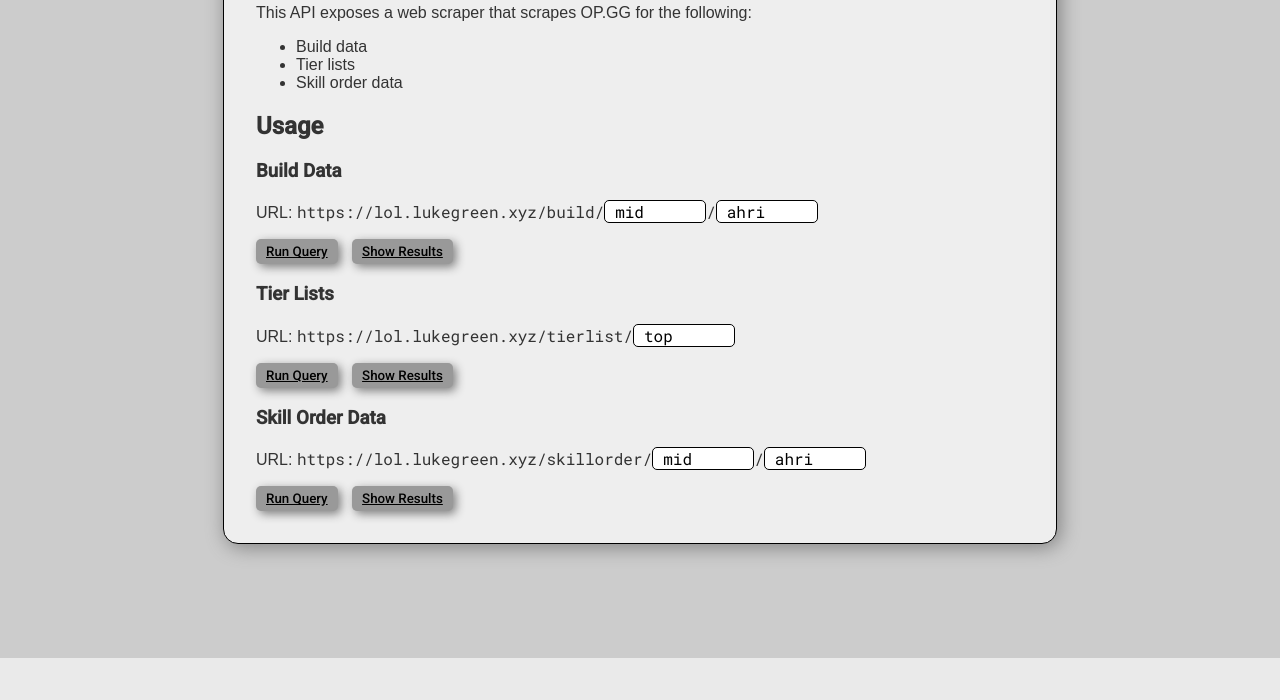
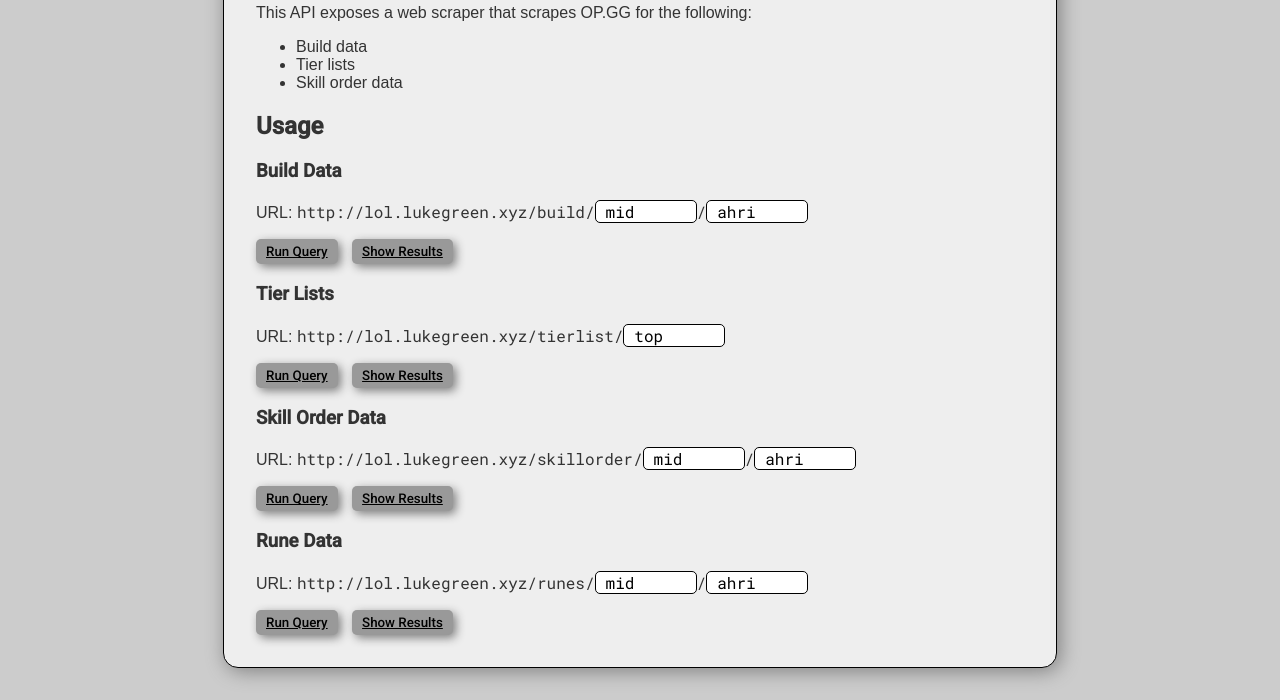
Before and after one commit to jlgre/opgg_scraper, a Flask app: page / in a window 1280 px wide. Shown: the part 142-842 px from the top of the page. Before the commit the page ends 800 px from the top, so only its background shows below. Run offline with Flask 2, Linux system fonts and the light colour scheme.

Commit message:
add rune to website

```diff
--- a/main.py
+++ b/main.py
@@ -3,6 +3,7 @@ from flask import Flask, jsonify, render_template
 import tier_list
 import skill_order
 import build
+import runes
 
 app = Flask(__name__)
 
@@ -41,6 +42,10 @@ def api_build(lane, champ):
 def api_skill_order(lane, champ):
     return jsonify(skill_order.get(lane, champ))
 
+@app.route('/runes/<lane>/<champ>')
+def api_runes(lane, champ):
+    return jsonify(runes.get(lane, champ))
+
 
 if __name__ == '__main__':
-    app.run(port=8888)
+    app.run(host='0.0.0.0')
--- a/templates/index.html
+++ b/templates/index.html
@@ -86,7 +86,7 @@
     <p>
       URL:
       <code>
-        https://lol.lukegreen.xyz/build/<input
+        http://lol.lukegreen.xyz/build/<input
           id="buildlane"
           type="text"
           value="mid"
@@ -100,7 +100,7 @@
     <p>
       URL:
       <code
-        >https://lol.lukegreen.xyz/tierlist/<input
+        >http://lol.lukegreen.xyz/tierlist/<input
           id="tierlane"
           type="text"
           value="top"
@@ -115,7 +115,7 @@
     <p>
       URL:
       <code>
-        https://lol.lukegreen.xyz/skillorder/<input
+        http://lol.lukegreen.xyz/skillorder/<input
           id="skilllane"
           type="text"
           value="mid"
@@ -127,6 +127,22 @@
       Show Results
     </button>
     <pre id="skillorder" style="display: none;"></pre>
+    <h3>Rune Data</h3>
+    <p>
+      URL:
+      <code>
+        http://lol.lukegreen.xyz/runes/<input
+          id="skilllane"
+          type="text"
+          value="mid"
+        />/<input id="skillchamp" type="text" value="ahri" />
+      </code>
+    </p>
+    <button onclick="getRunes()">Run Query</button>
+    <button id="runesbutton" onClick="showHide('runes')">
+      Show Results
+    </button>
+    <pre id="runes" style="display: none;"></pre>
     <script>
       function showHide(id) {
         var x = document.getElementById(id);
@@ -150,7 +166,7 @@
         const lane = document.getElementById("buildlane").value;
         const champion = document.getElementById("buildchamp").value;
 
-        const URL = "https://lol.lukegreen.xyz/build/" + lane + "/" + champion;
+        const URL = "http://lol.lukegreen.xyz/build/" + lane + "/" + champion;
 
         let response = await fetch(URL);
         let json = await response.json();
@@ -168,13 +184,13 @@
       async function getTierList(shouldShow = true) {
         const lane = document.getElementById("tierlane").value;
 
-        const URL = "https://lol.lukegreen.xyz/tierlist/" + lane;
+        const URL = "http://lol.lukegreen.xyz/tierlist/" + lane;
 
         let response = await fetch(URL);
         let json = await response.json();
 
         let text =
-          "Request:\nGET https://lol.lukegreen.xyz/tierlist/" +
+          "Request:\nGET http://lol.lukegreen.xyz/tierlist/" +
           lane +
           "\n\nResponse:\n";
 
@@ -191,7 +207,7 @@
         const champion = document.getElementById("skillchamp").value;
 
         const URL =
-          "https://lol.lukegreen.xyz/skillorder/" + lane + "/" + champion;
+          "http://lol.lukegreen.xyz/skillorder/" + lane + "/" + champion;
         let response = await fetch(URL);
         let json = await response.json();
 
@@ -205,9 +221,29 @@
         }
       }
 
+      async function getRunes(shouldShow = true) {
+        const lane = document.getElementById("skilllane").value;
+        const champion = document.getElementById("skillchamp").value;
+
+        const URL =
+          "http://lol.lukegreen.xyz/runes/" + lane + "/" + champion;
+        let response = await fetch(URL);
+        let json = await response.json();
+
+        let text = "Request:\nGET " + URL + " \n\nResponse:\n";
+
+        document.getElementById("runes").innerHTML =
+          text + JSON.stringify(json, null, 2);
+
+        if (shouldShow) {
+          show("runes");
+        }
+      }
+
       getBuild(false);
       getTierList(false);
       getSkillOrder(false);
+      getRunes(false)
     </script>
   </body>
 </html>
```
